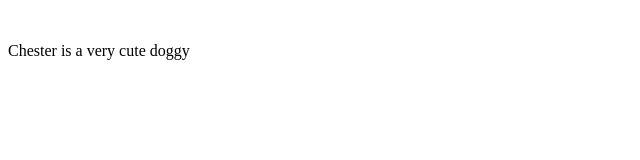
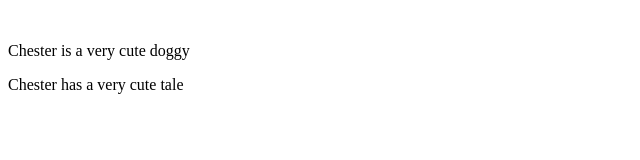
Before and after one commit to EvanDolar/Evandolar, a plain HTML site: page index.html in a window 1280 px wide. Shown: the whole page, without its empty margins (0-640 px from the left). Drawn offline with Linux system fonts and the light colour scheme.

Commit message:
Update index.html

```diff
--- a/index.html
+++ b/index.html
@@ -6,5 +6,6 @@
 	<body>
 		<img scr="images/img_0481 2.jpeg">
 		<p>Chester is a very cute doggy</p>
+		<p>Chester has a very cute tale</p>
 	</body>
 </html>
```
